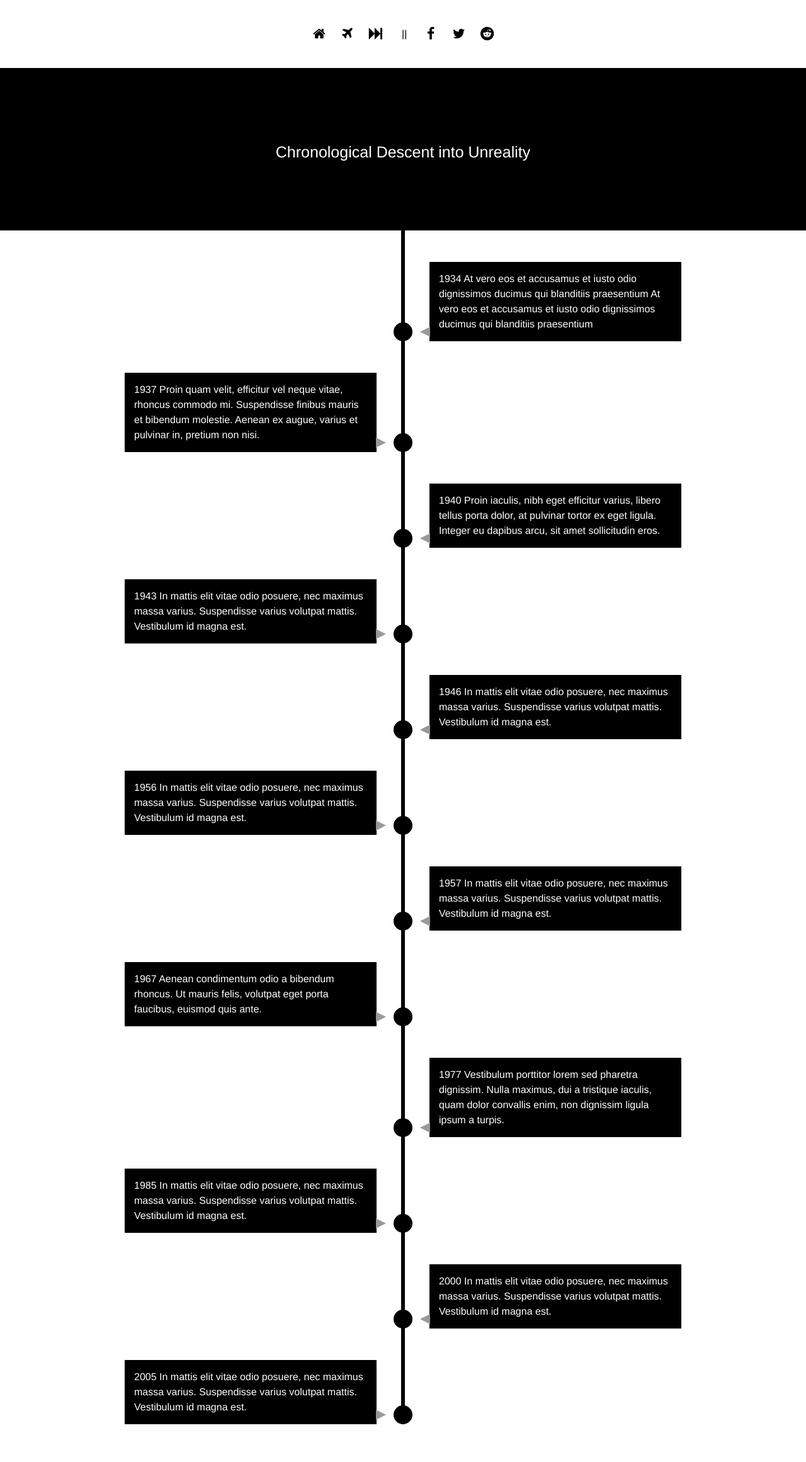
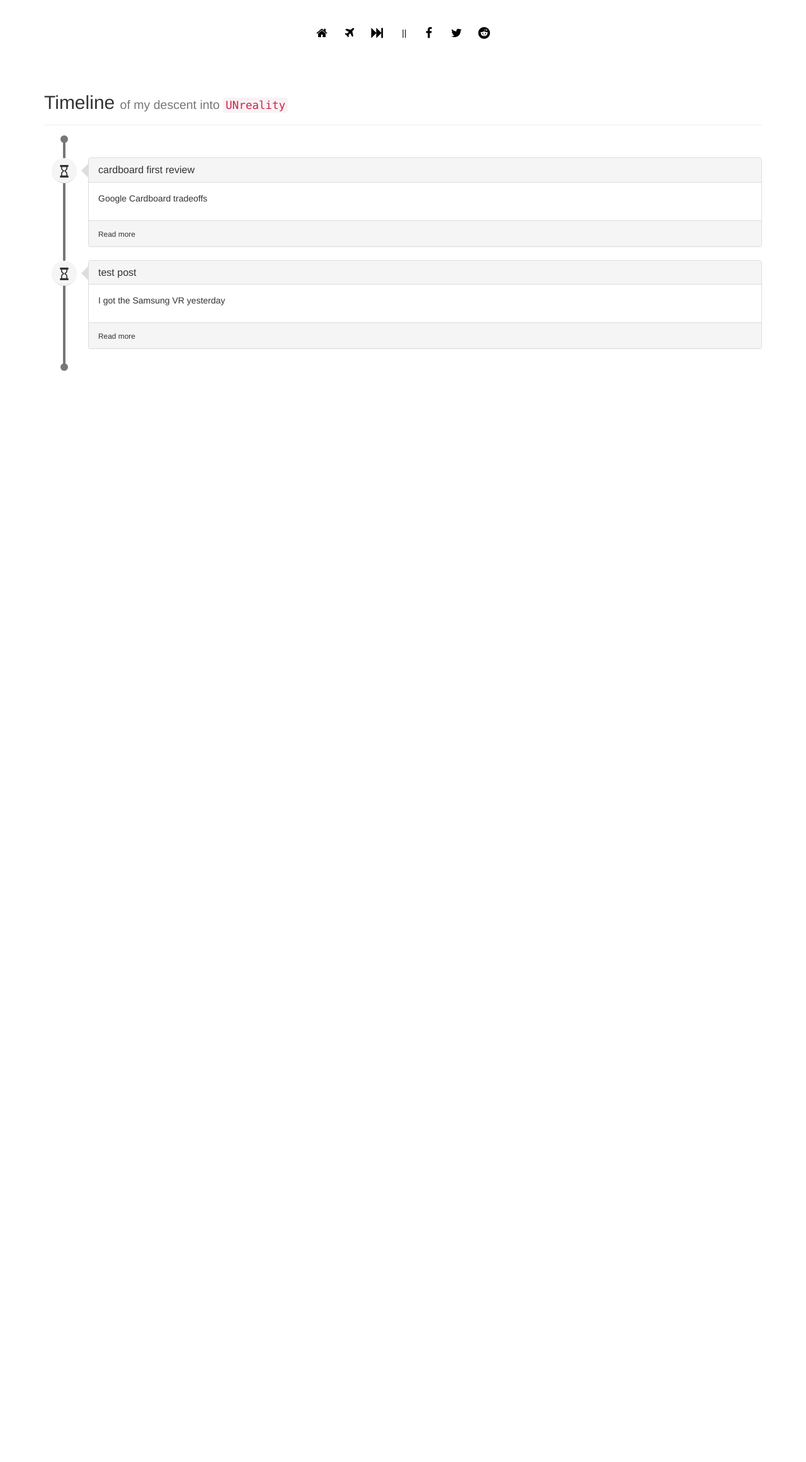
Before and after one commit to theianzhang/iZhang.github.io, a Jekyll site: the page built from vr.html, in a window 1280 px wide. Shown: the whole page at 63% size. Built offline with Jekyll 4.4.1, drawn with Linux system fonts in a browser that asks for light colours; after the commit the page ends 900 px from its top, so only the background shows below that.

Commit message:
changed VR section layout

```diff
--- a/_includes/vr-header.html
+++ b/_includes/vr-header.html
@@ -1,6 +1,6 @@
 <!DOCTYPE html>
 
-<title>VR</title>
+<title>Virtual Reality</title>
 <meta charset="utf-8">
 <meta name="viewport" content="width=device-width, initial-scale=1">
 
--- a/css/vr.css
+++ b/css/vr.css
@@ -21,99 +21,87 @@ div.nav-bar
     opacity: 0.9;
 }
 
-*,
-*::before,
-*::after {
-  margin: 0;
-  padding: 0;
-  box-sizing: border-box;
+
+/* TIMELINE */
+
+.timeline {
+    position: relative;
+    padding: 21px 0px 10px;
+    margin-top: 4px;
+    margin-bottom: 30px;
 }
 
-body {
-  font: normal 16px/1.5 "Helvetica Neue", sans-serif;
-  background: white;
-  overflow-x: hidden;
-  color: white;
-  padding-bottom: 50px;
+.timeline .line {
+    position: absolute;
+    width: 4px;
+    display: block;
+    background: currentColor;
+    top: 0px;
+    bottom: 0px;
+    margin-left: 30px;
 }
 
-
-/* INTRO SECTION
-–––––––––––––––––––––––––––––––––––––––––––––––––– */
-
-.intro {
-  background: black;
-  padding: 100px 0;
+.timeline .line::before { top: -4px; }
+.timeline .line::after { bottom: -4px; }
+.timeline .line::before,
+.timeline .line::after {
+    content: '';
+    position: absolute;
+    left: -4px;
+    width: 12px;
+    height: 12px;
+    display: block;
+    border-radius: 50%;
+    background: currentColor;
 }
 
-.container {
-  width: 90%;
-  max-width: 1200px;
-  margin: 0 auto;
-  text-align: center;
+.timeline .panel {
+    position: relative;
+    margin: 10px 0px 21px 70px;
+    clear: both;
 }
 
-h1 {
-  font-size: 2.5rem;
+.timeline .panel::before {
+    position: absolute;
+    display: block;
+    top: 8px;
+    left: -24px;
+    content: '';
+    width: 0px;
+    height: 0px;
+    border: inherit;
+    border-width: 12px;
+    border-top-color: transparent;
+    border-bottom-color: transparent;
+    border-left-color: transparent;
 }
 
-
-/* TIMELINE
-–––––––––––––––––––––––––––––––––––––––––––––––––– */
-.timeline ul li {
-  list-style-type: none;
-  position: relative;
-  width: 6px;
-  margin: 0 auto;
-  padding-top: 50px;
-  background: black;
+.timeline .panel .panel-heading.icon * { font-size: 20px; vertical-align: middle; line-height: 40px; }
+.timeline .panel .panel-heading.icon {
+    position: absolute;
+    left: -59px;
+    display: block;
+    width: 40px;
+    height: 40px;
+    padding: 0px;
+    border-radius: 50%;
+    text-align: center;
+    float: left;
 }
 
-.timeline ul li::after {
-  content: '';
-  position: absolute;
-  left: 50%;
-  bottom: 0;
-  transform: translateX(-50%);
-  width: 30px;
-  height: 30px;
-  border-radius: 50%;
-  background: inherit;
+.timeline .panel-outline {
+    border-color: transparent;
+    background: transparent;
+    box-shadow: none;
 }
 
-.timeline ul li div {
-  position: relative;
-  bottom: 0;
-  width: 400px;
-  padding: 15px;
-  background: #000000;
+.timeline .panel-outline .panel-body {
+    padding: 10px 0px;
 }
 
-.timeline ul li div::before {
-  content: '';
-  position: absolute;
-  bottom: 7px;
-  width: 0;
-  height: 0;
-  border-style: solid;
+.timeline .panel-outline .panel-heading:not(.icon),
+.timeline .panel-outline .panel-footer {
+    display: none;
 }
 
-.timeline ul li:nth-child(odd) div {
-  left: 45px;
-}
-
-.timeline ul li:nth-child(odd) div::before {
-  left: -15px;
-  border-width: 8px 16px 8px 0;
-  border-color: transparent #999999 transparent transparent;
-}
-
-.timeline ul li:nth-child(even) div {
-  left: -439px;
-}
-
-.timeline ul li:nth-child(even) div::before {
-  right: -15px;
-  border-width: 8px 0 8px 16px;
-  border-color: transparent transparent transparent #999999;
-}
+/* TIMELINE */
--- a/vr.html
+++ b/vr.html
@@ -3,73 +3,58 @@
 
 {% include vr-header.html %}
 
-<section class="intro">
 <div class="container">
-    <h1>Chronological Descent into Unreality</h1>
+
+    <!-- Page header -->
+    <div class="page-header">
+        <h2> Timeline <small> of my descent into <code> UNreality </code></small></h2>
     </div>
-</section>
+    <!-- /Page header -->
 
-<section class="timeline">
-  <ul>
-    <li>
-      <div>
-        <time>1934</time> At vero eos et accusamus et iusto odio dignissimos ducimus qui blanditiis praesentium At vero eos et accusamus et iusto odio dignissimos ducimus qui blanditiis praesentium
+    <!-- Timeline -->
+    <div class="timeline">
+
+        <!-- Line component -->
+        <div class="line text-muted"></div>
+
+        {% for post in site.posts %}
+          {% if post.categories contains 'vr' %}
+
+          <!-- Panel -->
+          <article class="panel panel-default">
+
+              <!-- Icon -->
+              <div class="panel-heading icon">
+                  <i class="glyphicon glyphicon-hourglass"></i>
               </div>
-    </li>
-    <li>
-      <div>
-        <time>1937</time> Proin quam velit, efficitur vel neque vitae, rhoncus commodo mi. Suspendisse finibus mauris et bibendum molestie. Aenean ex augue, varius et pulvinar in, pretium non nisi.
+              <!-- /Icon -->
+
+              <!-- Heading -->
+              <div class="panel-heading">
+                  <h2 class="panel-title">{{ post.title }}</h2>
               </div>
-    </li>
-    <li>
-      <div>
-        <time>1940</time> Proin iaculis, nibh eget efficitur varius, libero tellus porta dolor, at pulvinar tortor ex eget ligula. Integer eu dapibus arcu, sit amet sollicitudin eros.
+              <!-- /Heading -->
+
+              <!-- Body -->
+              <div class="panel-body">
+                  {{ post.content }}
               </div>
-    </li>
-    <li>
-      <div>
-        <time>1943</time> In mattis elit vitae odio posuere, nec maximus massa varius. Suspendisse varius volutpat mattis. Vestibulum id magna est.
+              <!-- /Body -->
+
+              <!-- Footer -->
+              <div class="panel-footer">
+                  <small>Read more</small>
               </div>
-    </li>
-    <li>
-      <div>
-        <time>1946</time> In mattis elit vitae odio posuere, nec maximus massa varius. Suspendisse varius volutpat mattis. Vestibulum id magna est.
+              <!-- /Footer -->
+
+          </article>
+          <!-- /Panel -->
+
+         {% endif %}
+    {% endfor %}
+
     </div>
-    </li>
-    <li>
-      <div>
-        <time>1956</time> In mattis elit vitae odio posuere, nec maximus massa varius. Suspendisse varius volutpat mattis. Vestibulum id magna est.
+    <!-- /Timeline -->
+
 </div>
-    </li>
-    <li>
-      <div>
-        <time>1957</time> In mattis elit vitae odio posuere, nec maximus massa varius. Suspendisse varius volutpat mattis. Vestibulum id magna est.
 </div>
-    </li>
-    <li>
-      <div>
-        <time>1967</time> Aenean condimentum odio a bibendum rhoncus. Ut mauris felis, volutpat eget porta faucibus, euismod quis ante.
-      </div>
-    </li>
-    <li>
-      <div>
-        <time>1977</time> Vestibulum porttitor lorem sed pharetra dignissim. Nulla maximus, dui a tristique iaculis, quam dolor convallis enim, non dignissim ligula ipsum a turpis.
-      </div>
-    </li>
-    <li>
-      <div>
-        <time>1985</time> In mattis elit vitae odio posuere, nec maximus massa varius. Suspendisse varius volutpat mattis. Vestibulum id magna est.
-      </div>
-    </li>
-    <li>
-      <div>
-        <time>2000</time> In mattis elit vitae odio posuere, nec maximus massa varius. Suspendisse varius volutpat mattis. Vestibulum id magna est.
-      </div>
-    </li>
-    <li>
-      <div>
-        <time>2005</time> In mattis elit vitae odio posuere, nec maximus massa varius. Suspendisse varius volutpat mattis. Vestibulum id magna est.
-      </div>
-    </li>
-  </ul>
-</section>
```
Also changed, not shown: _posts/vr/2017-06-06-cardboard.md (added, +9 -0 lines), 1 other file. Lines whose indentation alone changed are shown as unchanged.
